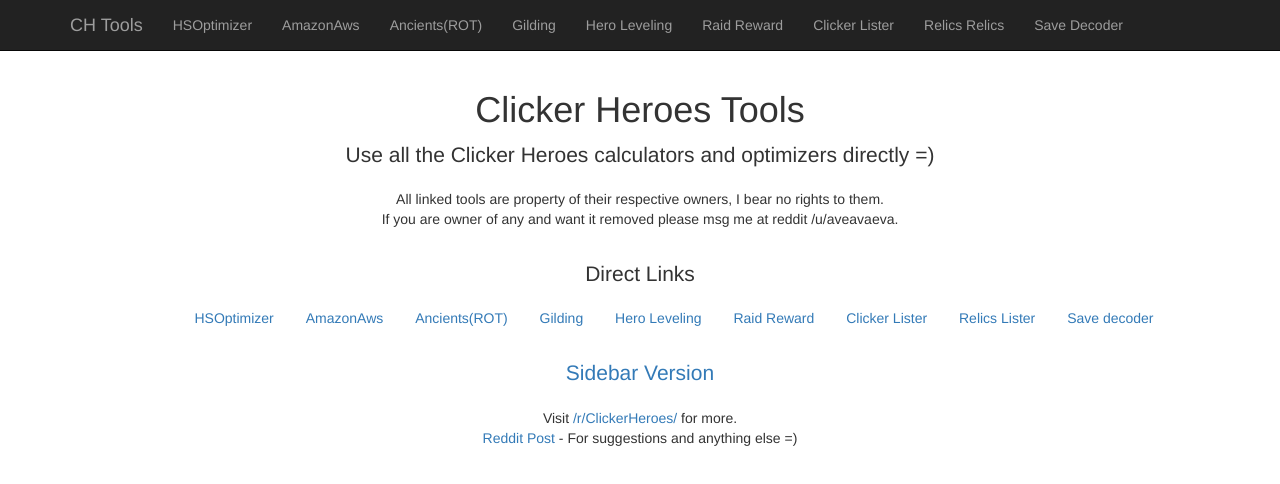
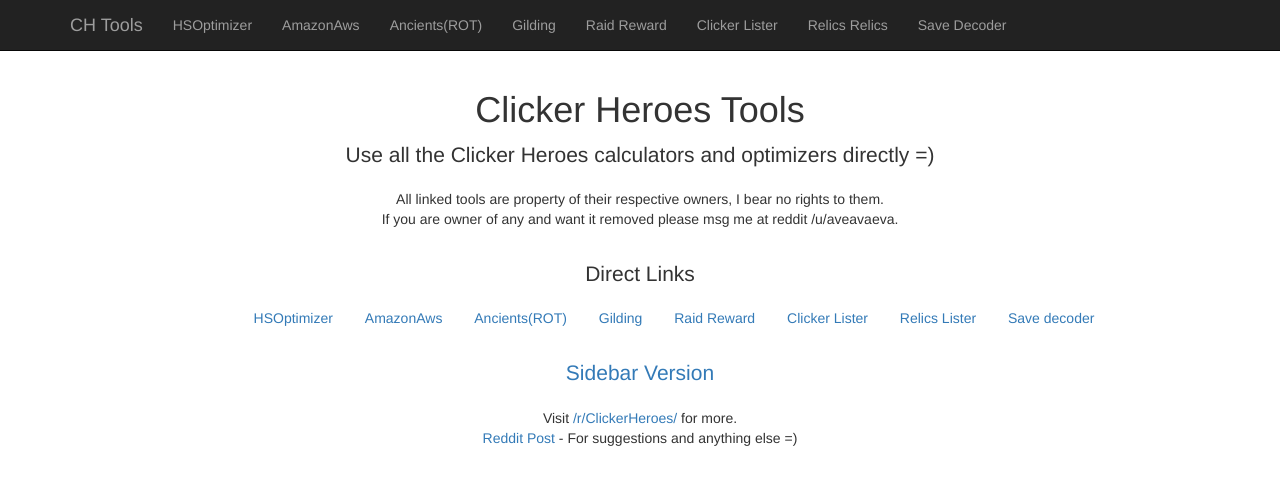
Before and after one commit to CHList/tools, a plain HTML site: page index.html in a window 1280 px wide. Drawn offline with Linux system fonts and the light colour scheme.

Commit message:
Update index.html

```diff
--- a/index.html
+++ b/index.html
@@ -63,10 +63,6 @@
                     </li>
 
                     <li>
-                        <a href="http://calc.rbservers.org/CH.htm">Hero Leveling</a>
-                    </li>
-
-                    <li>
                         <a href="http://mr1penguin.github.io/ch/hs_for_raid/">Raid Reward</a>
                     </li>
 
@@ -122,11 +118,6 @@
                     </li>
 
                     <li>
-                        <a href="http://calc.rbservers.org/CH.htm"
-                        target="_blank">Hero Leveling</a>
-                    </li>
-
-                    <li>
                         <a href="http://mr1penguin.github.io/ch/hs_for_raid/"
                         target="_blank">Raid Reward</a>
                     </li>
```
